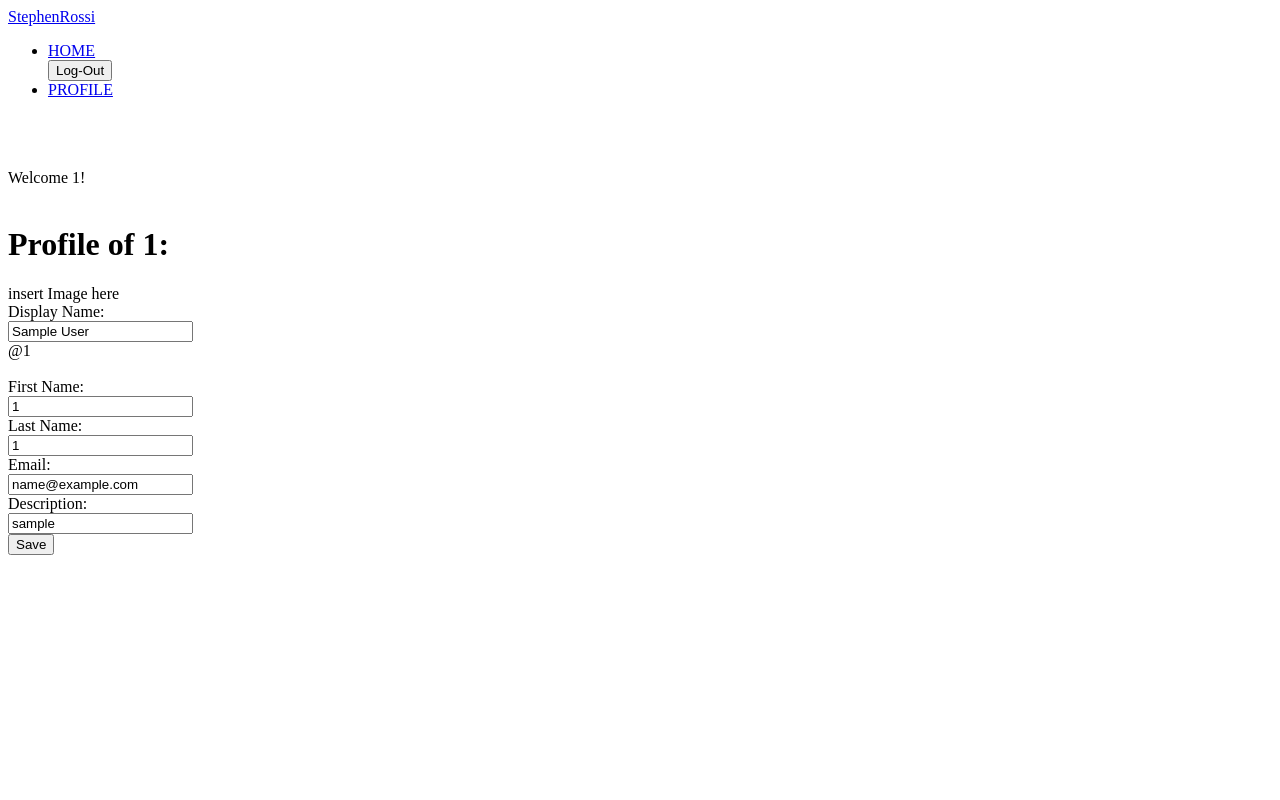
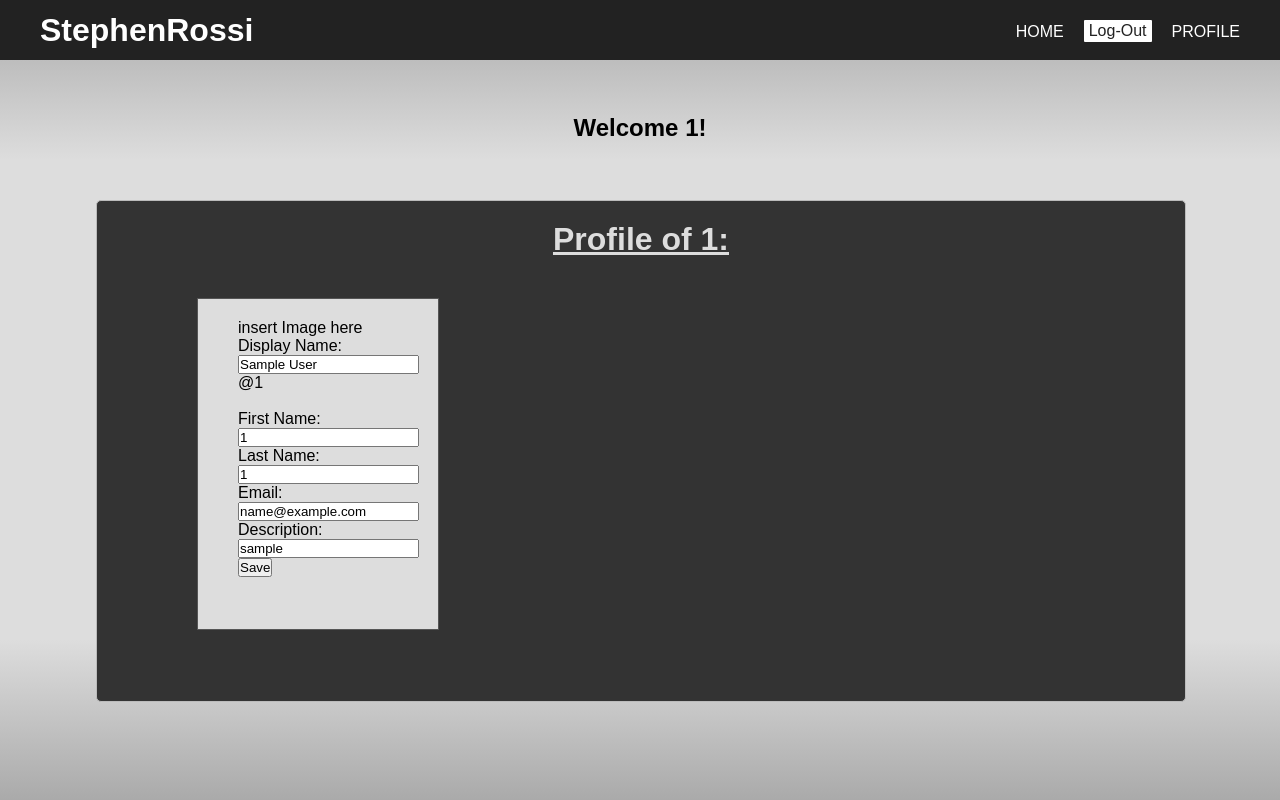
Before and after one commit to StephenRossi/StephenRossi, a PHP site: page /profiles.php in a window 1280 px wide. Run offline with PHP 8.4, Linux system fonts and the light colour scheme; the visitor is signed in with stand-in values (Sample User, id 1); some libraries are stand-ins or nearby versions.

Commit message:
File Updates | WAMP files located at php/www/..

```diff
--- a/PHP/www/includes/chatAdd.inc.php
+++ b/PHP/www/includes/chatAdd.inc.php
@@ -5,7 +5,7 @@ include '../dbh.php';
 date_default_timezone_set("America/New_York");
 
 $chatInp = $_POST["chatInp"];
-$user = $_SESSION['uid'];
+$user = $_SESSION['dispName'];
 $date = date("m/d/y");
 $time = date("h:ia");
 
--- a/PHP/www/profiles.php
+++ b/PHP/www/profiles.php
@@ -4,6 +4,7 @@
 <br> <br>
 <br>
 <?php
+	include 'dbh.php';
 
 	#print_r($_SESSION);
 $sql = "SELECT * FROM chat";
@@ -15,14 +16,14 @@ if (isset($_SESSION['uid'])) {  // if logged in do everything below
 	echo "<div id='container'> <h1>Profile of ".$_SESSION['uid'].":</h1>";
 	echo "<div id='profileContainer'>
 		<div id='profileinfobox'>
-			<form action='includes/saveProf.inc.php' method='POST'>
+			<form action='includes/saveProg.inc.php' method='POST'>
 				<div id='profilePicDisplay'> insert Image here</div>
-				<div class='profTitle'> Display Name: </div><input id='changeDisplayN' value='".$_SESSION['dispName']."'> </input>
+				<div class='profTitle'> Display Name: </div><input id='changeDisplayN' name='changeDisplayN' value='".$_SESSION['dispName']."'> </input>
 				<div id='profUid'>@".$_SESSION['uid']." </div> <br>
-				<div class='profTitle'> First Name: </div><input id='changeFName' value='".$_SESSION['fName']."'> </input> <br>
-				<div class='profTitle'> Last Name: </div><input id='changeLName' value='".$_SESSION['lName']."'> </input> <br>
-				<div class='profTitle'> Email: </div><input id='setEmail' value='".$_SESSION['email']."'> </input> <br>
-				<div class='profTitle'> Description: </div><input id='setEmail' value='".$_SESSION['description']."'> </input> <br>
+				<div class='profTitle'> First Name: </div><input id='changeFName' name='changeFName' value='".$_SESSION['fName']."'> </input> <br>
+				<div class='profTitle'> Last Name: </div><input id='changeLName' name='changeLName' value='".$_SESSION['lName']."'> </input> <br>
+				<div class='profTitle'> Email: </div><input id='setEmail' name='setEmail' value='".$_SESSION['email']."'> </input> <br>
+				<div class='profTitle'> Description: </div><input id='setDesc' name='setDesc' value='".$_SESSION['description']."'> </input> <br>
 				<button> Save </button>
 			</form>
 		</div>
--- /dev/null
+++ b/PHP/www/style.css
@@ -0,0 +1,203 @@
+* {
+	margin: 0px;
+	padding: 0px;
+	text-decoration: none;
+	font-family: "Arial";
+}
+body {
+	background: linear-gradient(to bottom, #aaa 0%, #ddd 20%, #ddd 80%, #aaa 100%) no-repeat fixed center;
+}
+
+header {
+	width: 100%;
+	height: 60px;
+	background-color: #222222;
+}
+
+nav ul {
+	float: right;
+	margin-top: 20px;
+	margin-right: 20px;
+}
+nav ul li {
+	list-style: none;
+	float: left;
+	margin-right: 20px;
+	margin-top: 3px;
+}
+nav ul li a {
+	color: white;
+	font-family: Arial;
+	font-size: 16px
+}
+nav #headTitle {
+	color: white;
+	font-family: Arial;
+	font-size: 32px;
+	font-weight: bold;
+	position: absolute;
+	left: 40px;
+	top: 12px;
+}
+nav ul form {
+	float: left;
+	margin-right: 20px;
+}
+nav ul form input {
+	float: left;
+	border: none;
+	margin-right: 5px;
+	padding: 2px;
+	border-radius: 1px;
+	padding-left: 5px;
+	padding-right: 5px;
+	font-size: 16px;
+}
+nav ul form button {
+	float: left;
+	border: none;
+	margin-right: 0px;
+	background-color: #fff;
+	color: #222;
+	font-size: 16px;
+	cursor: pointer;
+	padding: 2px;
+	border-radius: 1px;
+	padding-left: 5px;
+	padding-right: 5px;
+}
+
+.loggedIn {
+	font-family: Arial;
+	width: 100%;
+	font-weight: bold;
+	text-align: center;
+	margin-top: 40px;
+	font-size: 20px;
+}
+.signUpInput input{
+	margin-top: 15px;
+	width: 30%;
+	margin-left: 35%;
+	border: 1px solid #ddd;
+	text-indent: 8px;
+	padding-top: 4px;
+	padding-bottom: 4px;
+	font-family: Arial;
+}
+.signUpInput button{
+	margin-top: 10px;
+	width: 30%;
+	margin-left: 35%;
+	font-family: Arial;
+	padding-top: 5px;
+	padding-bottom: 5px;
+	font-size: 18px;
+	background-color: #ff9000;
+	border: 1px solid #ffad44;
+	border-radius: 2px;
+}
+.welcomeText {
+	text-align: center;
+	width: 100%;
+	font-family: Arial;
+	font-size: 24px;
+	font-weight: bold;
+	cursor: default;
+}
+#welcomeImg {
+	margin-left: 35%;
+}
+#container {
+	width: 85%;
+	margin-left: 7.5%;
+	height: 500px;
+	background-color: #333;
+	border-radius: 5px;
+	margin-top: 40px;
+	border: 1px solid #bbb;
+}
+#container h1 {
+	color: #ddd;
+	width: 100%;
+	text-align: center;
+	margin-top: 20px;
+	font-weight: bold;
+	text-decoration: underline;
+	font-family: Arial;
+	cursor: default;
+}
+#chatContain {
+	width: 240px;
+	height: 280px;
+	background-color: #999;
+	border-radius: 5px;
+	margin-left: 40px;
+	border: 1px solid #111;
+}
+#chatContain #chatOut {
+	height: 220px;
+	width: 220px;
+	border-radius: 5px;
+	margin-top: 10px;
+	margin-left: 10px;
+	background-color: #444;
+	color: #ddd;
+	font-family: "Arial";
+	overflow-y: scroll;
+}
+#chatConainer {
+	margin-top: 6px;
+}
+#chatConainer div {
+	margin-top: 0px;
+	margin-left: 7px;
+	margin-right: 7px;
+	border-bottom: 1px solid #ddd;
+	padding-bottom: 5px;
+	font-size: 14px;
+}
+#chatConainer div span {
+	font-size: 10px;
+	padding-left: 10px;
+}
+
+#chatContain form input {
+	float: left;
+	margin-left: 5px;
+	margin-top: 16.4px;
+	font-size: 12px;
+	width: 170px;
+	padding-top: 4px;
+	padding-bottom: 4px;
+	padding-left: 4px;
+	border: 1px solid #ddd;
+	border-radius: 1px;
+
+}
+#chatContain form button {
+	float: right;
+	margin-right: 5px;
+	margin-top: 16px;
+	padding-top: 4px;
+	padding-bottom: 4px;
+	text-align: center;
+	background-color: #ff9000;
+	border: 1px solid #ffad44;
+	border-radius: 2px;
+	font-family: "Arial";
+	padding-left: 4px;
+	padding-right: 4px;
+	cursor: pointer;
+}
+#profileinfobox {
+	width: 200px;
+	background-color: #ddd;
+	height: 310px;
+	padding-left: 40px;
+	padding-top: 20px;
+	margin-left: 100px;
+	margin-top: 40px;
+	border-radius: 2px solid #ccc;
+	border: 1px solid #555;
+}
```
Also changed, not shown: PHP/www/includes/saveProg.inc.php (added, +25 -0 lines).
